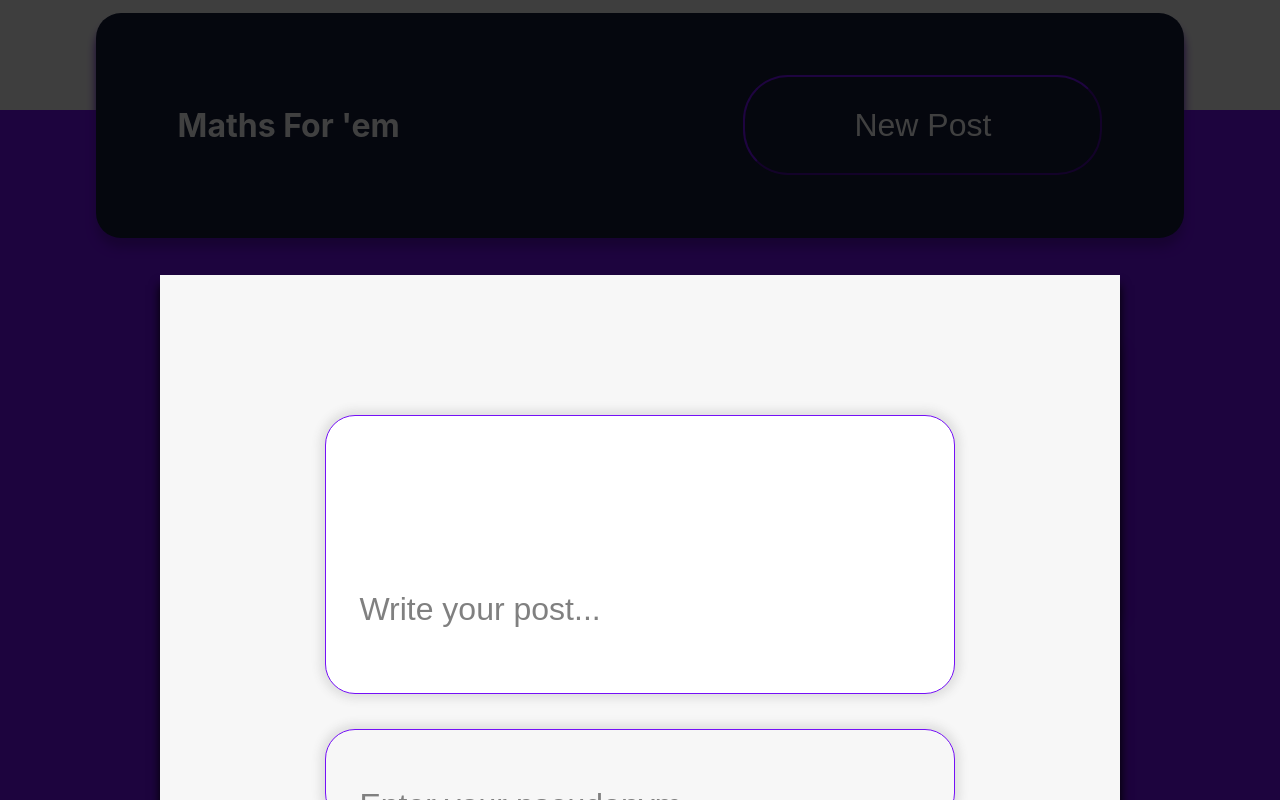
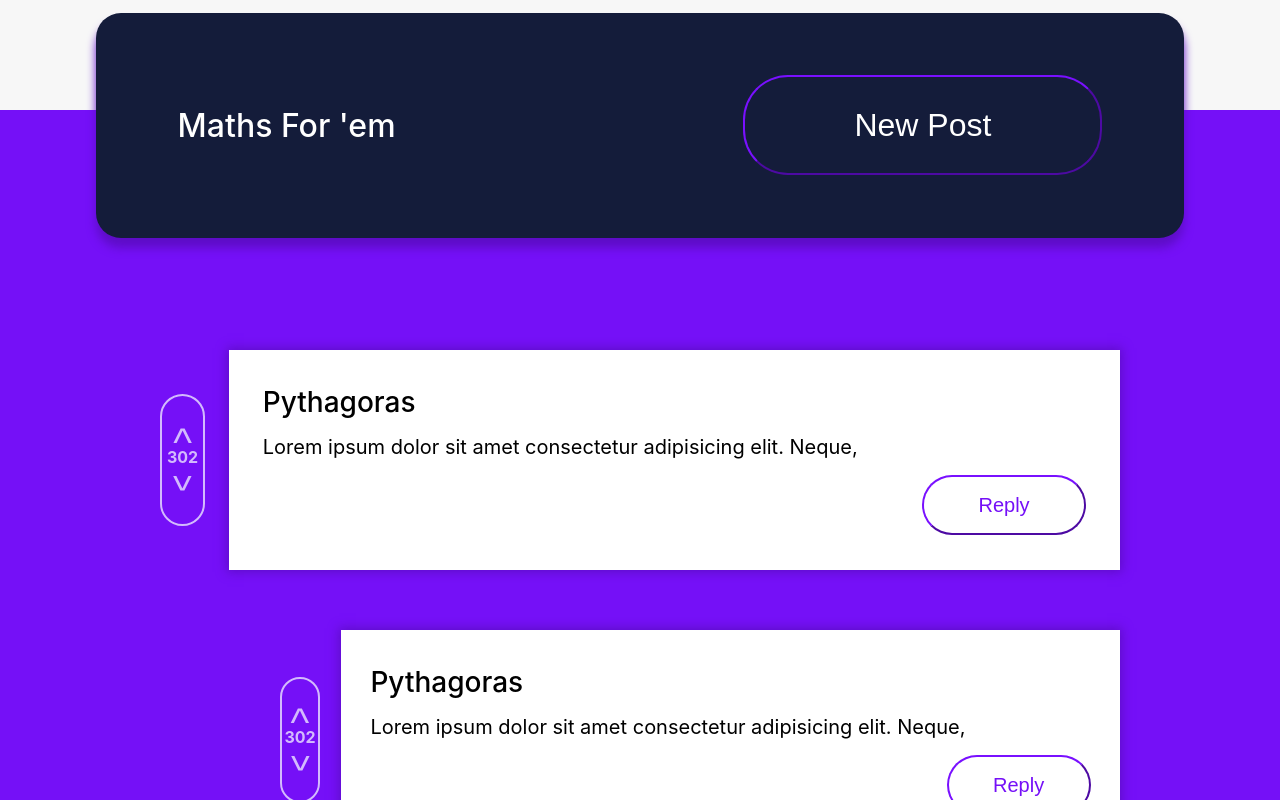
Before and after one commit to sharada-g/frontend, a React (Create React App) app: page / in a window 1280 px wide. Shown: the top 800 px of the page. Built offline with nearby package versions, Linux system fonts and the light colour scheme.

Commit message:
add theme

```diff
--- a/src/components/addPost/index.js
+++ b/src/components/addPost/index.js
@@ -18,8 +18,7 @@ const Container = styled.div`
   margin: auto;
   width: 75%;
   height: max-content;
-  background-color: #f7f7f7;
-  box-shadow: 0px 10px 10px black;
+  background-color: ${(props) => props.theme.secondaryColor};
   z-index: 3;
   display: flex;
   flex-direction: column;
@@ -31,18 +30,17 @@ const DetailInput = styled.input`
   width: 65%;
   height: 275px;
   border-radius: 30px;
-  border: 1px solid #7510f7;
-  color: #7510f7;
+  border: 1px solid ${(props) => props.theme.primaryColor};
   background-color: white;
   font-size: 1.5rem;
-  box-shadow: 0px 0px 10px 5px #dfdfdf;
+  box-shadow: 0px 0px 10px 5px ${(props) => props.theme.shadowColorPrimary};
   align-self: center;
   //change placeholder color
   ::placeholder {
     position: absolute;
     margin-top: 50px;
     margin-left: 5%;
-    color: gray;
+    color: ${(props) => props.theme.shadowColorPrimary};
     font-size: xx-large;
   }
 `;
@@ -52,17 +50,16 @@ const NameInput = styled.input`
   width: 65%;
   height: 90px;
   border-radius: 30px;
-  border: 1px solid #7510f7;
-  color: #7510f7;
-  background-color: #f7f7f7;
+  border: 1px solid ${(props) => props.theme.primaryColor};
+  background-color: ${(props) => props.theme.secondaryColor};
   font-size: 1.5rem;
-  box-shadow: 0px 0px 10px 5px #dfdfdf;
+  box-shadow: 0px 0px 10px 5px ${(props) => props.theme.shadowColorPrimary};
   align-self: center;
   ::placeholder {
     position: absolute;
     margin-top: 25px;
     margin-left: 5%;
-    color: gray;
+    color: ${(props) => props.theme.shadowColorPrimary};
     font-size: xx-large;
   }
 `;
@@ -77,19 +74,19 @@ const NewPostBtn = styled.button`
   font-size: xx-large;
   border-radius: 35px;
   color: white;
-  background-color: #7510f7;
+  background-color: ${(props) => props.theme.primaryColor};
   border: none;
 `;
 
 function AddPost() {
   return (
     <>
-      <BgContainer />
+      {/* <BgContainer />
       <Container>
         <DetailInput placeholder="Write your post..." />
         <NameInput placeholder="Enter your pseudonym" />
         <NewPostBtn>Post</NewPostBtn>
-      </Container>
+      </Container> */}
     </>
   );
 }
--- a/src/components/banner/index.js
+++ b/src/components/banner/index.js
@@ -9,9 +9,9 @@ const Container = styled.div`
   margin: auto;
   width: 85%;
   height: 225px;
-  background-color: #141c3a;
+  background-color: ${(props) => props.theme.tineryColor};
   border-radius: 25px;
-  box-shadow: 0px 10px 10px #5e0dc7;
+  box-shadow: 0px 10px 10px ${(props) => props.theme.shadowColorSecondary};
   display: flex;
   align-items: center;
   justify-content: space-between;
@@ -31,7 +31,7 @@ const PostBtn = styled.button`
   width: 33%;
   height: 100px;
   border-radius: 45px;
-  border-color: #7510f7;
+  border-color: ${(props) => props.theme.primaryColor};
   color: white;
   background-color: transparent;
   font-size: 2rem;
--- a/src/components/home/index.js
+++ b/src/components/home/index.js
@@ -10,7 +10,7 @@ const Header = styled.div`
   top: 0px;
   width: 100%;
   height: 110px;
-  background-color: #f7f7f7;
+  background-color: ${(props) => props.theme.secondaryColor};
   z-index: 0;
 `;
 
--- a/src/components/viewPost/post/commentBox.js
+++ b/src/components/viewPost/post/commentBox.js
@@ -6,7 +6,7 @@ const CommentContainer = styled.div`
   width: 100%;
   min-height: 150px;
   height: fit-content;
-  box-shadow: 0px 0px 10px 2px #5c0dc2;
+  box-shadow: 0px 0px 10px 2px ${(props) => props.theme.shadowColorSecondary};
   display: flex;
   flex-direction: column;
   justify-content: space-between;
@@ -27,8 +27,8 @@ const CommentReplyBtn = styled.button`
   width: 20%;
   height: 60px;
   border-radius: 35px;
-  border-color: #7510f7;
-  color: #7510f7;
+  border-color: ${(props) => props.theme.primaryColor};
+  color: ${(props) => props.theme.primaryColor};
   background-color: transparent;
   font-size: 1.25rem;
 `;
--- a/src/components/viewPost/post/likeBox.js
+++ b/src/components/viewPost/post/likeBox.js
@@ -7,7 +7,7 @@ const LikeContainer = styled.div`
   align-self: center;
   margin-right: 2.5%;
   padding: 2.5% 0;
-  border: 2px solid #d3bafd;
+  border: 2px solid ${(props) => props.theme.fourthColor};
   border-radius: 50px;
   display: flex;
   flex-direction: column;
@@ -17,21 +17,21 @@ const LikeContainer = styled.div`
 const LikeYesBtn = styled.button`
   height: 33%;
   border-radius: 50px;
-  color: #d3bafd;
+  color: ${(props) => props.theme.fourthColor};
   background-color: transparent;
   border: none;
   font-size: 2.5rem;
 `;
 const LikeCount = styled.p`
   height: 33%;
-  color: #d3bafd;
+  color: ${(props) => props.theme.fourthColor};
   font-weight: bold;
 `;
 const LikeNoBtn = styled.button`
   transform: rotate(180deg);
   height: 33%;
   border-radius: 50px;
-  color: #d3bafd;
+  color: ${(props) => props.theme.fourthColor};
   background-color: transparent;
   border: none;
   font-size: 2.5rem;
--- a/src/index.css
+++ /dev/null
@@ -1,17 +0,0 @@
-html,body {
-  margin: 0;
-  padding: 0;
-  width: 100%;
-  height: 100%;
-  background-color: #7510f7;
-  font-family: -apple-system, BlinkMacSystemFont, 'Segoe UI', 'Roboto', 'Oxygen',
-    'Ubuntu', 'Cantarell', 'Fira Sans', 'Droid Sans', 'Helvetica Neue',
-    sans-serif;
-  -webkit-font-smoothing: antialiased;
-  -moz-osx-font-smoothing: grayscale;
-}
-
-code {
-  font-family: source-code-pro, Menlo, Monaco, Consolas, 'Courier New',
-    monospace;
-}
--- a/src/index.js
+++ b/src/index.js
@@ -1,13 +1,17 @@
-import React from 'react';
-import ReactDOM from 'react-dom/client';
-import './index.css';
-import App from './App';
-import reportWebVitals from './reportWebVitals';
+import React from "react";
+import ReactDOM from "react-dom/client";
+import App from "./App";
+import reportWebVitals from "./reportWebVitals";
+import { ThemeProvider } from "styled-components";
+import { GlobalStyle, LightTheme } from "./styles/globlestyle";
 
-const root = ReactDOM.createRoot(document.getElementById('root'));
+const root = ReactDOM.createRoot(document.getElementById("root"));
 root.render(
   <React.StrictMode>
-    <App />
+    <GlobalStyle />
+    <ThemeProvider theme={LightTheme}>
+      <App />
+    </ThemeProvider>
   </React.StrictMode>
 );
 
--- /dev/null
+++ b/src/styles/globlestyle.js
@@ -0,0 +1,37 @@
+import { createGlobalStyle } from "styled-components";
+export const GlobalStyle = createGlobalStyle`
+    *,*::before,*::after,h1,h2,h3,h4,h5,h5 {
+        margin: 0;
+        padding: 0;
+    }
+    h1,h2,h3,h4,h5,h5{
+        display: inline-block;
+        font-weight: 500;
+    }
+
+html,body {
+  margin: 0;
+  padding: 0;
+  width: 100%;
+  height: 100%;
+  background-color: #7510f7;
+  font-family: -apple-system, BlinkMacSystemFont, 'Segoe UI', 'Roboto', 'Oxygen',
+    'Ubuntu', 'Cantarell', 'Fira Sans', 'Droid Sans', 'Helvetica Neue',
+    sans-serif;
+  -webkit-font-smoothing: antialiased;
+  -moz-osx-font-smoothing: grayscale;
+}
+    `;
+
+export const LightTheme = {
+  primaryColor: "#7510f7",
+  secondaryColor: "#f7f7f7",
+  tineryColor: "#141c3a",
+  fourthColor: "#d3bafd",
+  shadowColorPrimary: "#dfdfdf",
+  shadowColorSecondary: "#5e0dc7",
+
+  breakpoints: {
+    desktop: "1024px",
+  },
+};
```
